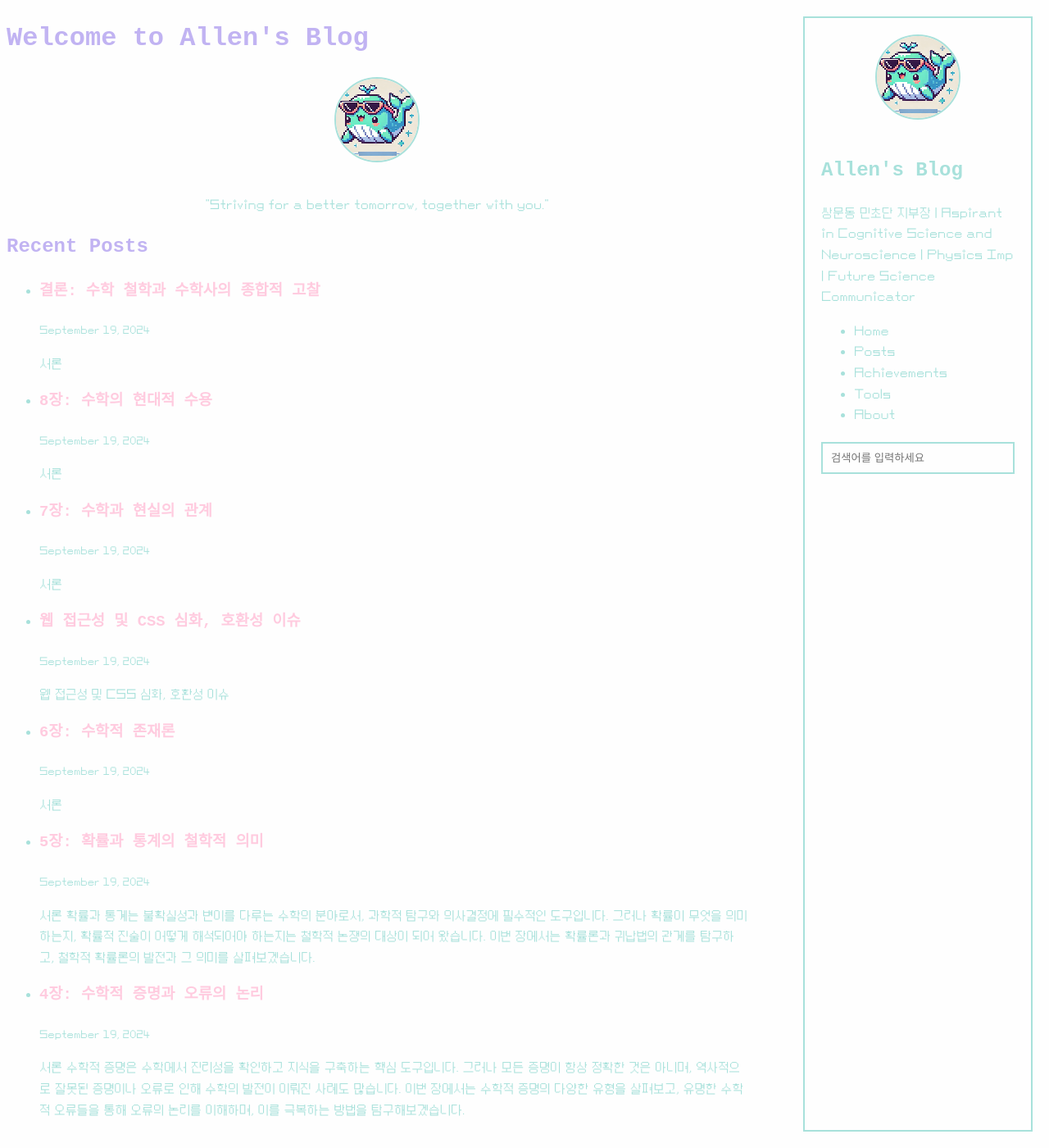
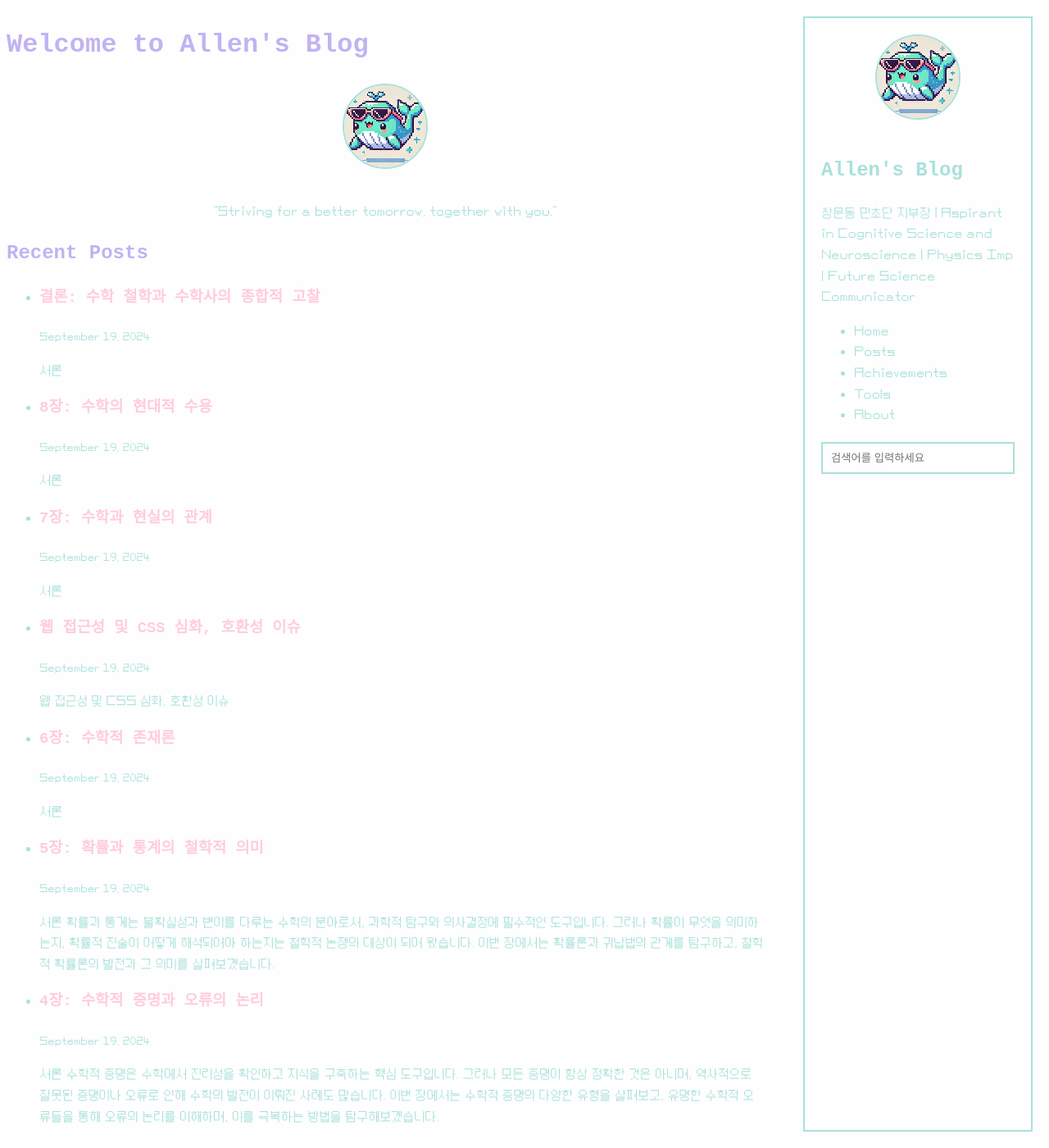
Before and after one commit to allenkang92/allenkang92.github.io, a Jekyll site: the page built from index.html, in a window 1280 px wide and 1400 px high. Shown: the whole window at 82% size. Built offline with Jekyll 4.4.1, drawn with Linux system fonts in a browser that asks for light colours; some web fonts are replaced.

Commit message:
수정사항 반영: 여백 및 비율 조정

```diff
--- a/assets/css/style.css
+++ b/assets/css/style.css
@@ -28,14 +28,17 @@
   padding: 20px;
   box-sizing: border-box;
   gap: 20px;
+  position: relative;
 }
 
 /* 메인 콘텐츠 */
 .main-content {
   flex: 1;
-  padding-right: 40px; /* 콘텐츠 내부 여백 */
+  padding-right: 20px; /* 콘텐츠 내부 여백 */
   box-sizing: border-box;
-  margin-right: 340px; /* 사이드바와의 충분한 간격 */
+  margin-right: 300px; /* 사이드바와의 간격 */
+  min-width: 0; /* 콘텐츠가 사이드바를 침범하지 않도록 */
+  overflow: hidden; /* 내용이 넘치지 않도록 */
 }
 
 /* 사이드바 */
@@ -51,6 +54,7 @@
   top: 20px; /* 상단에 고정되는 위치 */
   height: calc(100vh - 40px); /* 화면 전체 높이에서 상하 간격을 뺀 높이 */
   overflow-y: auto; /* 내용이 넘칠 경우 스크롤 가능하도록 설정 */
+  z-index: 1000; /* 사이드바가 다른 요소 위에 표시되도록 설정 */
 }
 
 /* 사이드바 내부 텍스트와 링크 색상 */
```
Also changed, not shown: assets/css/main.css (+6 -2 lines).
